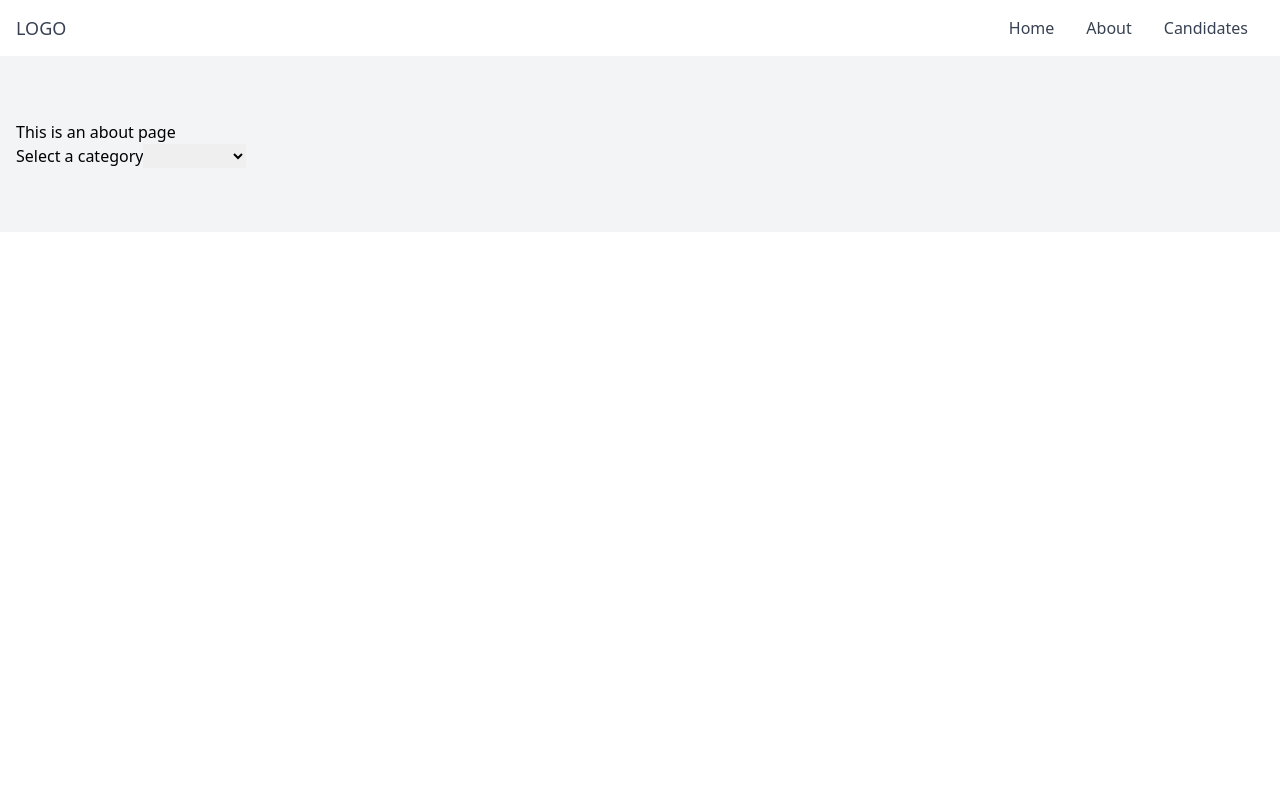
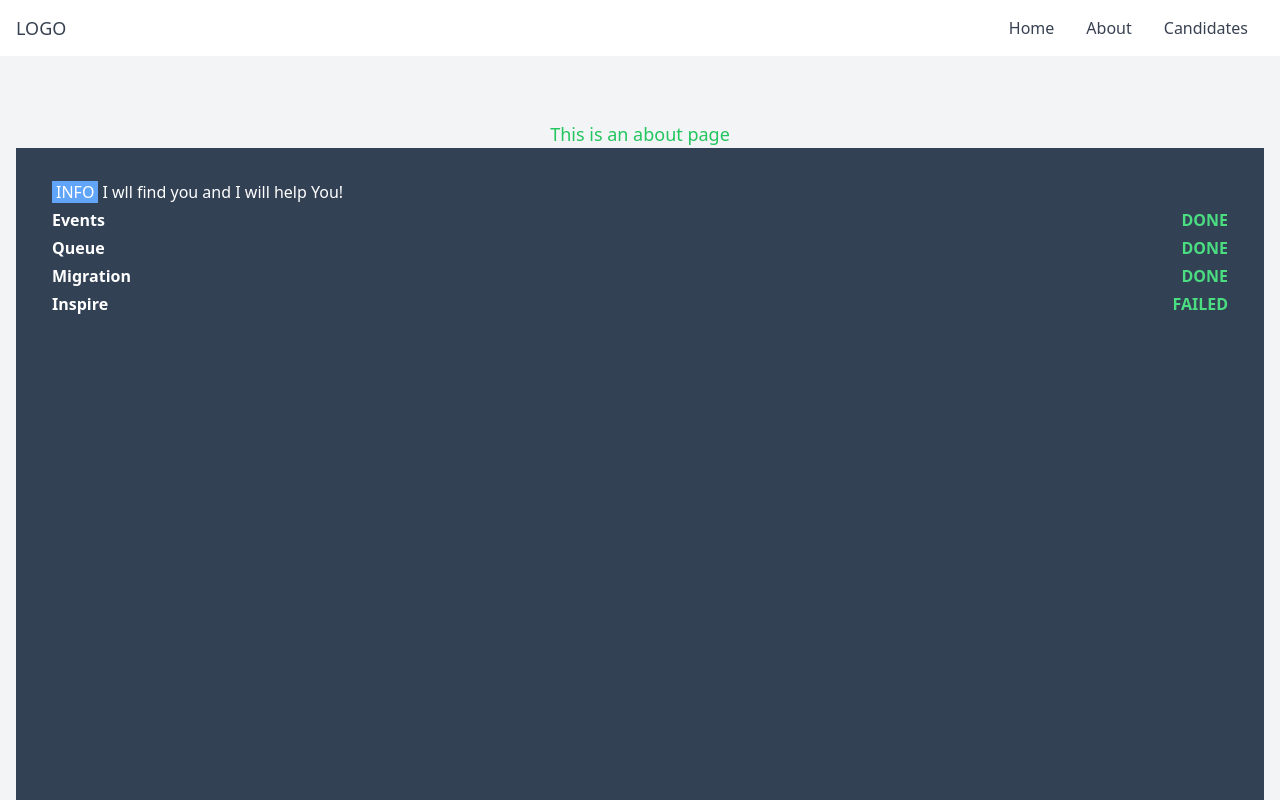
Before and after one commit to takinur/rumbling, a Vue app: page /about in a window 1280 px wide. Shown: the top 800 px of the page. Built offline with nearby package versions, Linux system fonts and the light colour scheme.

Commit message:
Added Terminal Design inspired from Artisan

```diff
--- /dev/null
+++ b/src/components/Terminal.vue
@@ -0,0 +1,56 @@
+<script setup lang="ts">
+import { ref } from "vue";
+
+const props = defineProps({
+  items: {
+    type: Object,
+    default: [
+      {
+        id: "non",
+        heading: "Hmm something went Wrong isn't it?",
+        content: "Well here we go again without Data!",
+      },
+    ],
+  },
+});
+
+const tasks = ref([
+  {
+    name: "Events",
+    status: "done",
+  },
+  {
+    name: "Queue",
+    status: "done",
+  },
+  {
+    name: "Migration",
+    status: "done",
+  },
+  {
+    name: "Inspire",
+    status: "failed",
+  },
+]);
+</script>
+
+<template>
+  <div class="wrapper bg-slate-700 text-white h-screen p-7">
+    <div class="mx-2 my-1">
+      <div class="space-x-1">
+        <span class="px-1 bg-blue-400 text-white uppercase">Info</span>
+        <span>I wll find you and I will help You!</span>
+      </div>
+      <div class="mt-1" v-for="task in tasks" :key="task.name">
+        <div class="flex space-x-1">
+          <span class="font-bold">{{ task.name }}</span>
+          <!--FIXME: Reapeated DOT -->
+          <span class="flex-1 after:content-repeat-[.] text-gray-50"></span>
+          <span class="font-bold text-green-400 uppercase">{{
+            task.status
+          }}</span>
+        </div>
+      </div>
+    </div>
+  </div>
+</template>
--- a/src/views/AboutView.vue
+++ b/src/views/AboutView.vue
@@ -1,6 +1,7 @@
 <script setup lang="ts">
 import { ref } from "vue";
 import BaseSelectVue from "@/components/BaseSelect.vue";
+import TerminalVue from "@/components/Terminal.vue";
 
 const categories = ref([
   "Fruits",
@@ -18,14 +19,14 @@ const form = ref({
   name: "",
   description: "",
 });
-
-
-
 </script>
 
 <template>
   <div class="about">
-    <h1 text-green-500>This is an about page</h1>
+    <h1 class="text-green-500 text-lg text-center">This is an about page</h1>
+
+    <TerminalVue />
+    <div id="some-space" class="my-20">Hi</div>
     <BaseSelectVue
       :options="categories"
       v-model="form.category"
```
